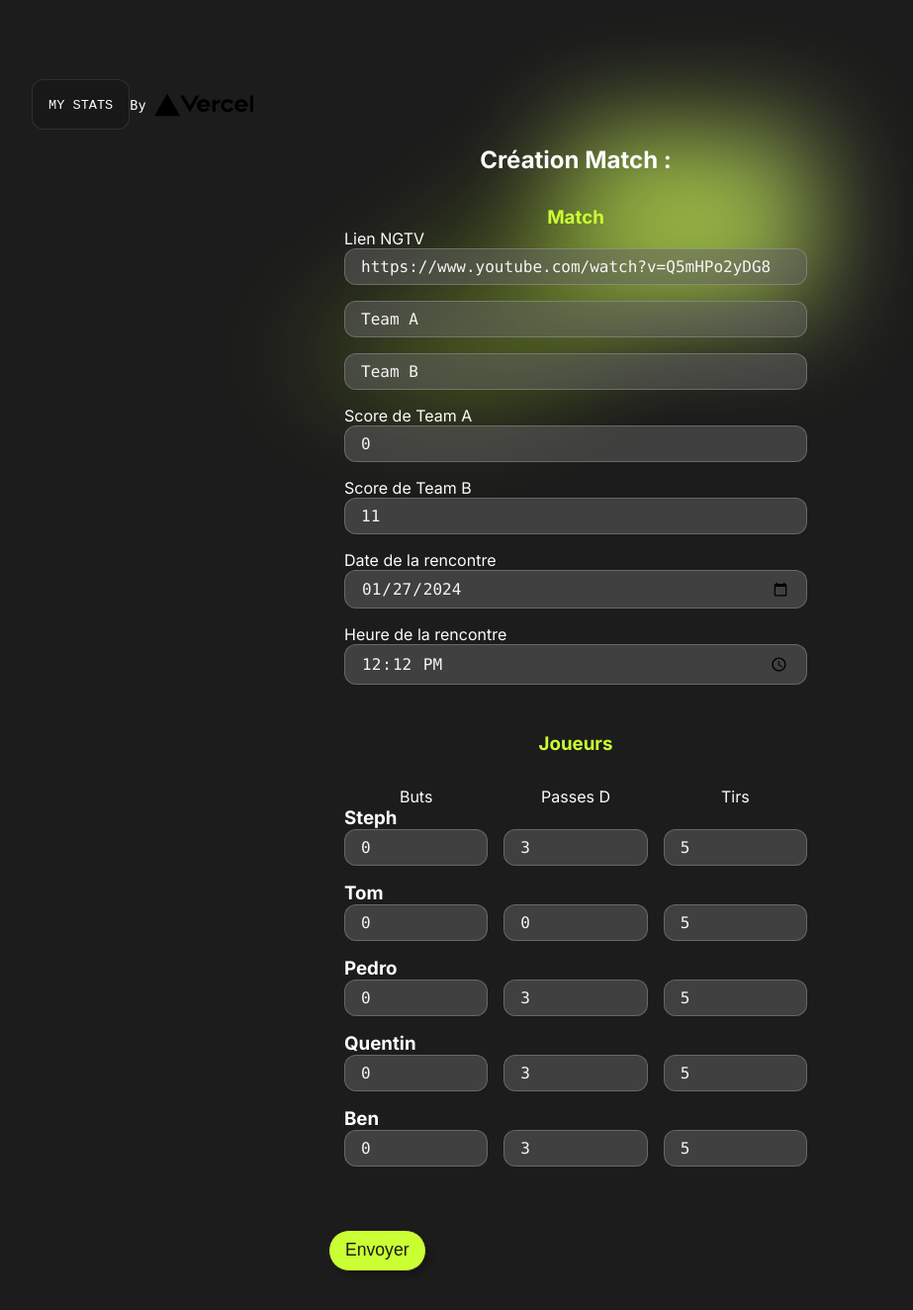
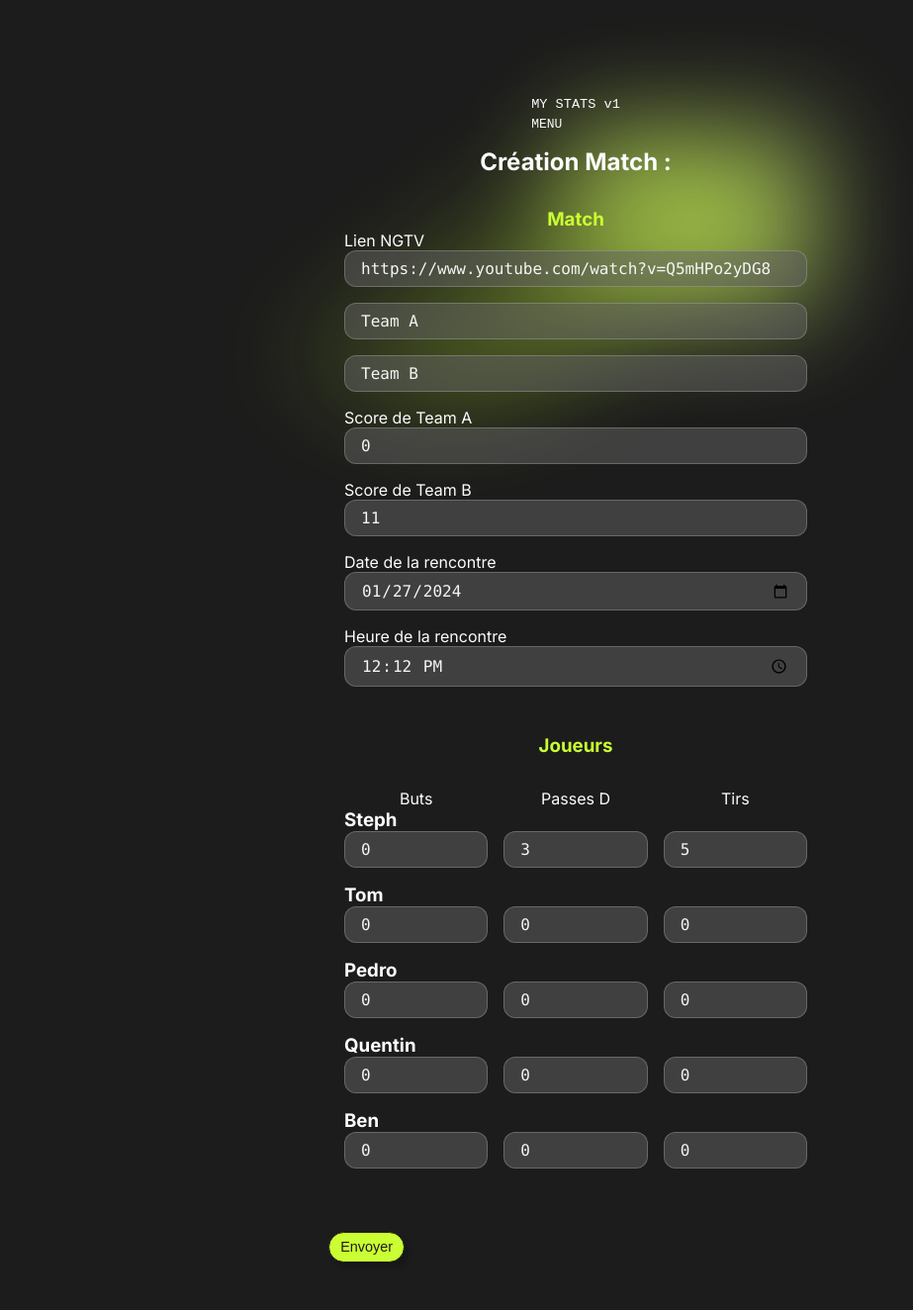
Before and after one commit to Benji-devw/my-stats-bis, a Next.js app: page /pages/match/post in a window 1280 px wide. Shown: the top 1324 px of the page at 99% size, without its empty margins (58-981 px from the left). Built offline with nearby package versions, Linux system fonts and the light colour scheme.

Commit message:
global update

```diff
--- a/src/app/api/route.js
+++ b/src/app/api/route.js
@@ -10,6 +10,6 @@ export async function GET() {
   return new Response(JSON.stringify({ matches, players, playerMatches }), {
     headers: { "Content-Type": "application/json" },
     status: 200,
-    cache: "no-store",
+    cache: "no-store",  // TO FIXE CACHE ISSUE
   });
 }
--- a/src/app/layout.js
+++ b/src/app/layout.js
@@ -9,6 +9,7 @@ export const metadata = {
 };
 
 export default function RootLayout({ children }) {
+  console.log(inter)
   return (
     <html lang="en">
       <body className={inter.className}>{children}</body>
--- a/src/app/pages/layoutPage.js
+++ /dev/null
@@ -1,38 +0,0 @@
-import styles_layout from "@styles/layout.module.css";
-import styles from "@styles/page.module.css";
-import Image from "next/image";
-
-export default function LayoutPage({children}) {
-  return (
-    <main className={styles_layout.main}>
-      <div className={styles.center}></div>
-
-      <div className={styles_layout.description}>
-        <p>
-          <code className={styles.code}>MY STATS</code>
-        </p>
-        <div>
-          <a
-            href="#"
-            // target="_blank"
-            rel="noopener noreferrer"
-          >
-            By{" "}
-            <Image
-              src="/vercel.svg"
-              alt="Vercel Logo"
-              className={styles.logo}
-              width={100}
-              height={24}
-              priority
-            />
-          </a>
-        </div>
-      </div>
-
-      {children}
-
-      {/* <Footer /> */}
-    </main>
-  );
-}
--- a/src/app/pages/match/[slug]/page.js
+++ b/src/app/pages/match/[slug]/page.js
@@ -1,7 +1,7 @@
 "use client";
 import { useParams } from 'next/navigation';
 import React, { useEffect, useState } from "react";
-import LayoutPage from "@/app/pages/layoutPage";
+import LayoutPage from "@/app/pages/match/layoutPage";
 import MatchCard from "@/components/Match_Card";
 import styles from "@styles/page.module.css";
 import StatsChart from "@/components/chart";
--- /dev/null
+++ b/src/app/pages/match/layoutPage.js
@@ -0,0 +1,17 @@
+import styles_layout from "@styles/layout.module.css";
+import styles from "@styles/page.module.css";
+import Header from "@components/Header";
+
+export default function LayoutPage({children}) {
+  return (
+    <main className={styles_layout.main}>
+      <div className={styles.center}></div>
+
+      <Header/>
+
+      {children}
+
+      {/* <Footer /> */}
+    </main>
+  );
+}
--- a/src/app/pages/match/post/page.js
+++ b/src/app/pages/match/post/page.js
@@ -1,6 +1,6 @@
 "use client";
 import React, {useEffect, useState} from "react";
-import LayoutPage from "@/app/pages/layoutPage";
+import LayoutPage from "@/app/pages/match/layoutPage";
 import styles from "@styles/form.module.css";
 import Button from "@/components/Button";
 import axios from 'ky';
@@ -112,7 +112,7 @@ const PostMatch = () => {
         goals: e.target.steph_goals.value,
         assists: e.target.steph_assists.value,
         shoots: e.target.steph_shoots.value,
-        average: (10 * e.target.steph_goals.value / e.target.steph_shoots.value).toFixed(1),
+        average: (100 * e.target.steph_goals.value / e.target.steph_shoots.value).toFixed(1),
         createdAt: new Date(),
         updatedAt: new Date(),
       },
@@ -122,7 +122,7 @@ const PostMatch = () => {
         goals: e.target.tom_goals.value,
         assists: e.target.tom_assists.value,
         shoots: e.target.tom_shoots.value,
-        average: (10 * e.target.tom_goals.value / e.target.tom_shoots.value).toFixed(1),
+        average: (100 * e.target.tom_goals.value / e.target.tom_shoots.value).toFixed(1),
         createdAt: new Date(),
         updatedAt: new Date(),
       },
@@ -132,7 +132,7 @@ const PostMatch = () => {
         goals: e.target.pedro_goals.value,
         assists: e.target.pedro_assists.value,
         shoots: e.target.pedro_shoots.value,
-        average: (10 * e.target.pedro_goals.value / e.target.pedro_shoots.value).toFixed(1),
+        average: (100 * e.target.pedro_goals.value / e.target.pedro_shoots.value).toFixed(1),
         createdAt: new Date(),
         updatedAt: new Date(),
       },
@@ -142,7 +142,7 @@ const PostMatch = () => {
         goals: e.target.quentin_goals.value,
         assists: e.target.quentin_assists.value,
         shoots: e.target.quentin_shoots.value,
-        average: (10 * e.target.quentin_goals.value / e.target.quentin_shoots.value).toFixed(1),
+        average: (100 * e.target.quentin_goals.value / e.target.quentin_shoots.value).toFixed(1),
         createdAt: new Date(),
         updatedAt: new Date(),
       },
@@ -152,7 +152,7 @@ const PostMatch = () => {
         goals: e.target.ben_goals.value,
         assists: e.target.ben_assists.value,
         shoots: e.target.ben_shoots.value,
-        average: (10 * e.target.ben_goals.value / e.target.ben_shoots.value).toFixed(1),
+        average: (100 * e.target.ben_goals.value / e.target.ben_shoots.value).toFixed(1),
         createdAt: new Date(),
         updatedAt: new Date(),
       },
@@ -229,31 +229,31 @@ const PostMatch = () => {
                            onChange={(e) => handleGoalsChange(e, 'tom_goals')}/>
                     <input type="number" min={0} name="tom_assists" id="tom_assists" placeholder="PassesD"
                            defaultValue={0}/>
-                    <input type="number" min={0} name="tom_shoots" id="tom_shoots" placeholder="Tirs" defaultValue={5}/>
+                    <input type="number" min={0} name="tom_shoots" id="tom_shoots" placeholder="Tirs" defaultValue={0}/>
                   </div>
                   <h3>Pedro</h3>
                   <div className={`${styles.form} ${styles.form_grid}`}>
                     <input type="number" min={0} name="pedro_goals" id="goals" placeholder="Buts" defaultValue={0}
                            onChange={(e) => handleGoalsChange(e, 'pedro_goals')}/>
                     <input type="number" min={0} name="pedro_assists" id="assists" placeholder="PassesD"
-                           defaultValue={3}/>
-                    <input type="number" min={0} name="pedro_shoots" id="shoots" placeholder="Tirs" defaultValue={5}/>
+                           defaultValue={0}/>
+                    <input type="number" min={0} name="pedro_shoots" id="shoots" placeholder="Tirs" defaultValue={0}/>
                   </div>
                   <h3>Quentin</h3>
                   <div className={`${styles.form} ${styles.form_grid}`}>
                     <input type="number" min={0} name="quentin_goals" id="goals" placeholder="Buts" defaultValue={0}
                            onChange={(e) => handleGoalsChange(e, 'quentin_goals')}/>
                     <input type="number" min={0} name="quentin_assists" id="assists" placeholder="PassesD"
-                           defaultValue={3}/>
-                    <input type="number" min={0} name="quentin_shoots" id="shoots" placeholder="Tirs" defaultValue={5}/>
+                           defaultValue={0}/>
+                    <input type="number" min={0} name="quentin_shoots" id="shoots" placeholder="Tirs" defaultValue={0}/>
                   </div>
                   <h3>Ben</h3>
                   <div className={`${styles.form} ${styles.form_grid}`}>
                     <input type="number" min={0} name="ben_goals" id="goals" placeholder="Buts" defaultValue={0}
                            onChange={(e) => handleGoalsChange(e, 'ben_goals')}/>
                     <input type="number" min={0} name="ben_assists" id="assists" placeholder="PassesD"
-                           defaultValue={3}/>
-                    <input type="number" min={0} name="ben_shoots" id="shoots" placeholder="Tirs" defaultValue={5}/>
+                           defaultValue={0}/>
+                    <input type="number" min={0} name="ben_shoots" id="shoots" placeholder="Tirs" defaultValue={0}/>
                   </div>
                 </div>
                 <Button type="submit" value="Envoyer">
--- /dev/null
+++ b/src/components/Header.jsx
@@ -0,0 +1,21 @@
+import styles_layout from "@styles/layout.module.css";
+import styles from "@styles/page.module.css";
+import Image from "next/image";
+
+export default function Header () {
+  return (
+    <header>
+      <div className={styles_layout.description}>
+        <p>
+          <code className={styles.code}>MY STATS v1</code>
+        </p>
+      </div>
+
+      <div className={styles_layout.header}>
+        <div>
+          <code>MENU</code>
+        </div>
+      </div>
+    </header>
+  );
+}
--- a/src/styles/button.module.css
+++ b/src/styles/button.module.css
@@ -2,8 +2,8 @@
     background-color: var(--primary-60);
     border: 1px solid var(--background);
     border-radius: var(--b-radius-26);
-    padding: .6rem 1rem;
-    font-size: 1.1rem;
+    padding: .4rem .7rem;
+    font-size: .9rem;
     color: var(--background);
 
     max-width: 400px;
--- a/src/styles/globals.css
+++ b/src/styles/globals.css
@@ -61,6 +61,7 @@ html,
 body {
   max-width: 100vw;
   overflow-x: hidden;
+    font-family: "Inter", sans-serif;
 }
 
 body {
--- a/src/styles/layout.module.css
+++ b/src/styles/layout.module.css
@@ -6,20 +6,20 @@
   padding: 5rem 1rem;
   min-height: 100vh;
 
-  margin: 0 auto;
+  margin: 1rem auto;
   position: relative;
   z-index: 100;
 }
 
-.description {
+header .description {
   display: inherit;
   justify-content: inherit;
   align-items: inherit;
   font-size: 0.85rem;
   max-width: var(--max-width);
   width: 100%;
-  z-index: 2;
-  font-family: var(--font-mono);
+  z-index: 300;
+  /*font-family: var(--font-mono);*/
 }
 
 .description a {
@@ -29,7 +29,7 @@
   gap: 0.5rem;
 }
 
-.description p {
+.description h1 {
   position: relative;
   margin: 0;
   padding: 1rem;
@@ -83,6 +83,6 @@
       transparent 0%,
       rgb(var(--background-end-rgb)) 40%
     );
-    z-index: 1;
+    z-index: 500;
   }
 }
--- a/src/styles/page.module.css
+++ b/src/styles/page.module.css
@@ -64,7 +64,7 @@
 .logo {
   position: relative;
 }
-.code {}
+
 
 /* Mobile */
 @media (max-width: 700px) {
```
Also changed, not shown: src/app/page.js (+3 -5 lines).
